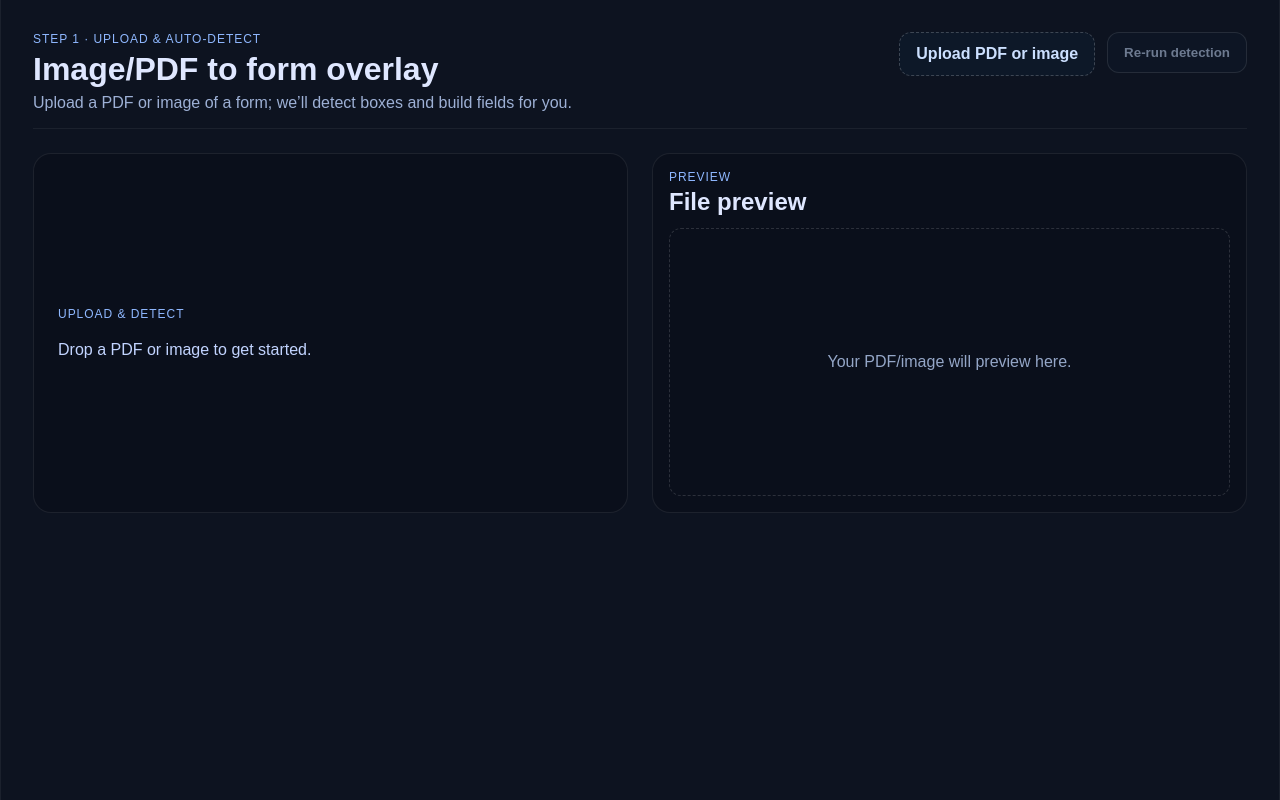
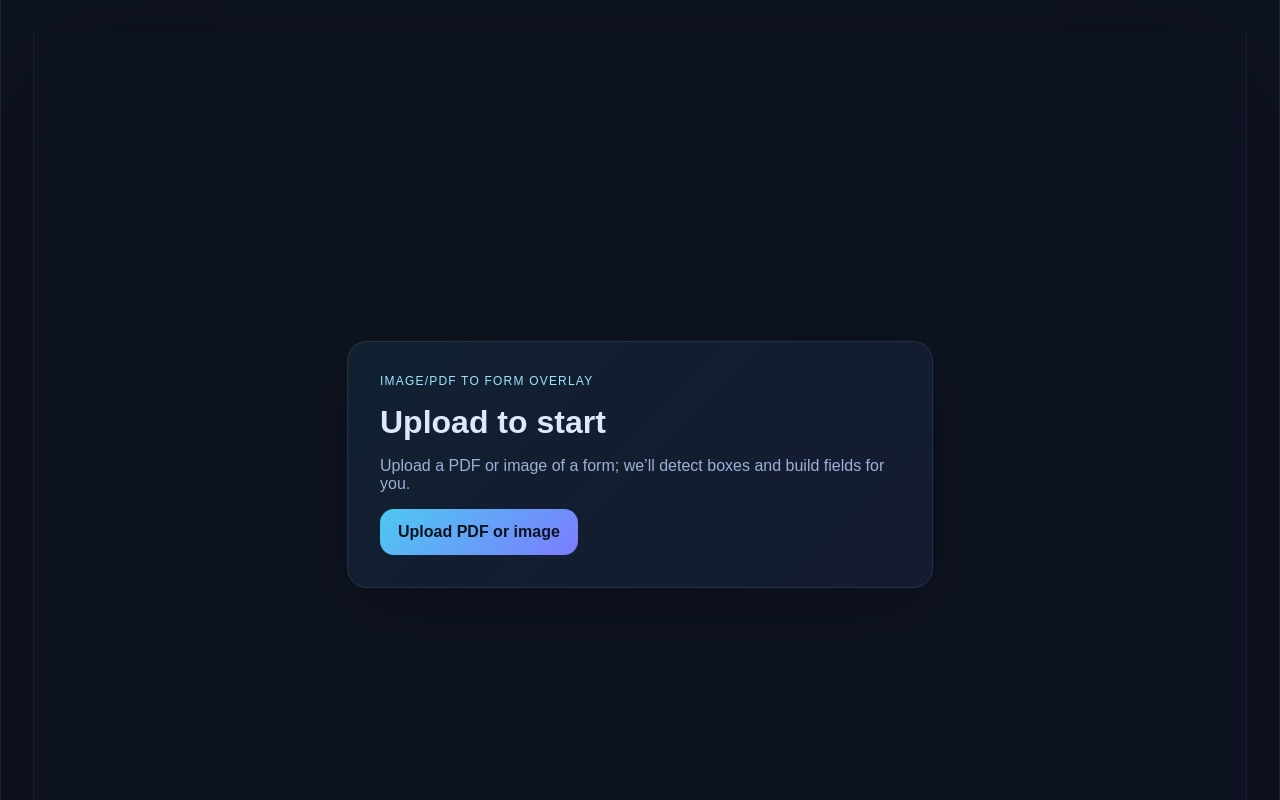
Before and after one commit to vyahhi/keep-calm-and-fill-the-form, a Next.js app: page / in a window 1280 px wide. Shown: the top 800 px of the page. Built offline with nearby package versions, Linux system fonts and the light colour scheme.

Commit message:
Simplify step flow: upload-only first view, no step labels

```diff
--- a/src/app/page.module.css
+++ b/src/app/page.module.css
@@ -24,6 +24,7 @@
   display: flex;
   justify-content: space-between;
   gap: 24px;
+  padding-top: 8px;
   padding-bottom: 16px;
   border-bottom: 1px solid rgba(255, 255, 255, 0.06);
 }
@@ -249,43 +250,53 @@
   margin-bottom: 4px;
 }
 
-.stepOneBody {
-  display: grid;
-  grid-template-columns: 1fr 1fr;
-  gap: 24px;
-  margin-top: 24px;
+.stepOneCenter {
+  min-height: 100vh;
+  display: flex;
+  align-items: center;
+  justify-content: center;
 }
 
-.stepCard {
-  background: #0a0f1b;
+.heroBlock {
+  max-width: 720px;
+  padding: 32px;
   border: 1px solid rgba(255, 255, 255, 0.08);
-  border-radius: 18px;
-  padding: 24px;
+  border-radius: 20px;
+  background: linear-gradient(135deg, rgba(76, 201, 240, 0.08), rgba(124, 123, 255, 0.08));
+  box-shadow: 0 20px 80px rgba(0, 0, 0, 0.25);
   display: flex;
   flex-direction: column;
   gap: 16px;
-  justify-content: center;
-  min-height: 360px;
+  text-align: left;
 }
 
-.stepPreview {
-  background: #0a0f1b;
-  border: 1px solid rgba(255, 255, 255, 0.08);
-  border-radius: 18px;
-  padding: 16px;
-  min-height: 360px;
-  display: flex;
-  flex-direction: column;
-  gap: 12px;
+.tagline {
+  font-size: 12px;
+  letter-spacing: 0.1em;
+  text-transform: uppercase;
+  color: #9de6ff;
 }
 
-.statusLarge {
-  font-size: 16px;
-  color: #c2d4ff;
+.uploadButtonLarge {
+  background: linear-gradient(135deg, #4cc9f0, #7c7bff);
+  color: #0d1320;
+  border: none;
+  padding: 14px 18px;
+  border-radius: 14px;
+  font-weight: 700;
+  cursor: pointer;
+  transition: transform 0.2s ease, box-shadow 0.2s ease;
 }
 
-@media (max-width: 960px) {
-  .stepOneBody {
-    grid-template-columns: 1fr;
-  }
+.uploadButtonLarge input {
+  display: none;
 }
+
+.uploadButtonLarge:hover {
+  transform: translateY(-2px);
+  box-shadow: 0 10px 30px rgba(76, 201, 240, 0.35);
+}
+
+.heroBlock .subhead {
+  max-width: 520px;
+}
--- a/src/app/page.tsx
+++ b/src/app/page.tsx
@@ -282,22 +282,20 @@ export default function Home() {
   const heroDescription = useMemo(() => {
     if (!file)
       return "Upload a PDF or image of a form; we’ll detect boxes and build fields for you.";
-    if (!hasForm) return "Find fields to turn this flat file into a quick web form.";
+    if (!hasForm) return "Finding fields to turn this file into a quick web form.";
     return "Review detected fields, fill them out, and download an overlaid PDF.";
   }, [file, hasForm]);
 
-  if (!showStep2) {
-    return (
-      <div className={styles.page}>
-        <div className={styles.container}>
-          <header className={styles.header}>
-            <div className={styles.headerCopy}>
-              <div className={styles.stepLabel}>Step 1 · Upload & auto-detect</div>
-              <h1>Image/PDF to form overlay</h1>
-              <p className={styles.subhead}>{heroDescription}</p>
-            </div>
+  const StepOne = () => (
+    <div className={styles.page}>
+      <div className={styles.container}>
+        <div className={styles.stepOneCenter}>
+          <div className={styles.heroBlock}>
+            <p className={styles.tagline}>Image/PDF to form overlay</p>
+            <h1>Upload to start</h1>
+            <p className={styles.subhead}>{heroDescription}</p>
             <div className={styles.actions}>
-              <label className={styles.uploadButton}>
+              <label className={styles.uploadButtonLarge}>
                 <input
                   type="file"
                   accept="application/pdf,image/*"
@@ -305,70 +303,23 @@ export default function Home() {
                 />
                 {file ? "Replace file" : "Upload PDF or image"}
               </label>
-              <button
-                className={styles.secondaryButton}
-                onClick={detectFields}
-                disabled={!file || detecting}
-              >
-                {detecting ? "Finding…" : "Re-run detection"}
-              </button>
             </div>
-          </header>
-
-          <div className={styles.stepOneBody}>
-            <div className={styles.stepCard}>
-              <p className={styles.stepLabel}>Upload & detect</p>
-              <p className={styles.statusLarge}>
-                {status ||
-                  (file
-                    ? detecting
-                      ? "Detecting fields…"
-                      : "Ready to detect."
-                    : "Drop a PDF or image to get started.")}
-              </p>
-              {file ? (
-                <button
-                  className={styles.primaryButton}
-                  disabled={detecting}
-                  onClick={detectFields}
-                >
-                  {detecting ? "Finding…" : "Detect fields"}
-                </button>
-              ) : null}
-            </div>
-
-            <div className={styles.stepPreview}>
-              <div className={styles.panelHeader}>
-                <div>
-                  <div className={styles.stepLabel}>Preview</div>
-                  <h2>File preview</h2>
-                </div>
-                {pdfUrl ? <span className={styles.badge}>Ready</span> : null}
-              </div>
-              {pdfUrl ? (
-                <iframe
-                  title="PDF preview"
-                  src={pdfUrl}
-                  className={styles.previewFrame}
-                />
-              ) : (
-                <div className={styles.previewPlaceholder}>
-                  <p>Your PDF/image will preview here.</p>
-                </div>
-              )}
-            </div>
+            {status && <p className={styles.status}>{status}</p>}
           </div>
         </div>
       </div>
-    );
-  }
+    </div>
+  );
 
   return (
     <div className={styles.page}>
       <div className={styles.container}>
+        {!showStep2 ? (
+          <StepOne />
+        ) : (
+          <>
         <header className={styles.header}>
           <div className={styles.headerCopy}>
-            <div className={styles.stepLabel}>Step 1 · Upload & auto-detect</div>
             <h1>Image/PDF to form overlay</h1>
             <p className={styles.subhead}>{heroDescription}</p>
           </div>
@@ -395,7 +346,6 @@ export default function Home() {
           <section className={styles.formPanel}>
             <div className={styles.panelHeader}>
               <div>
-                <div className={styles.stepLabel}>Step 2 · Fill & download</div>
                 <h2>Form builder</h2>
               </div>
               <span className={styles.badge}>
@@ -459,6 +409,8 @@ export default function Home() {
             )}
           </section>
         </main>
+          </>
+        )}
       </div>
     </div>
   );
```
